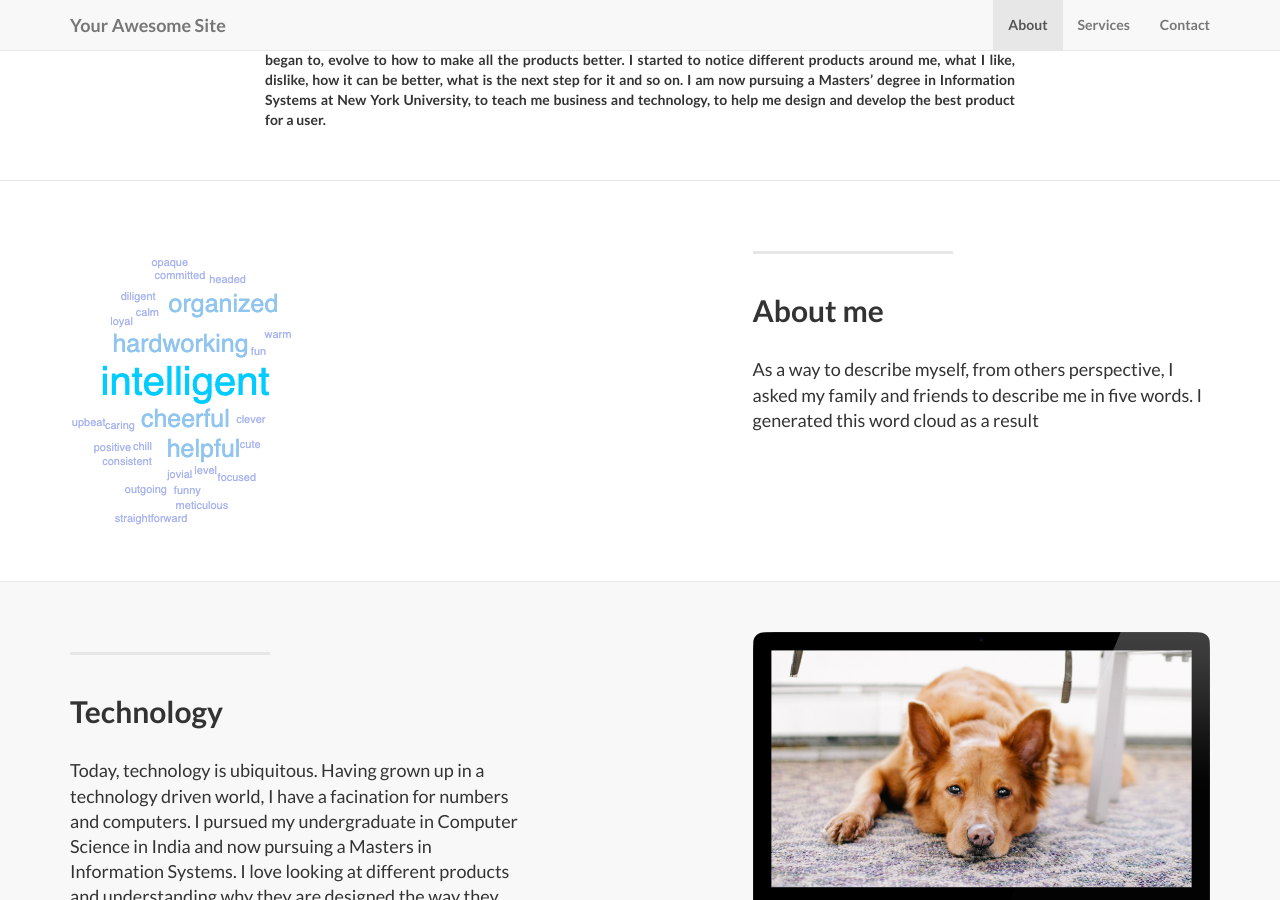
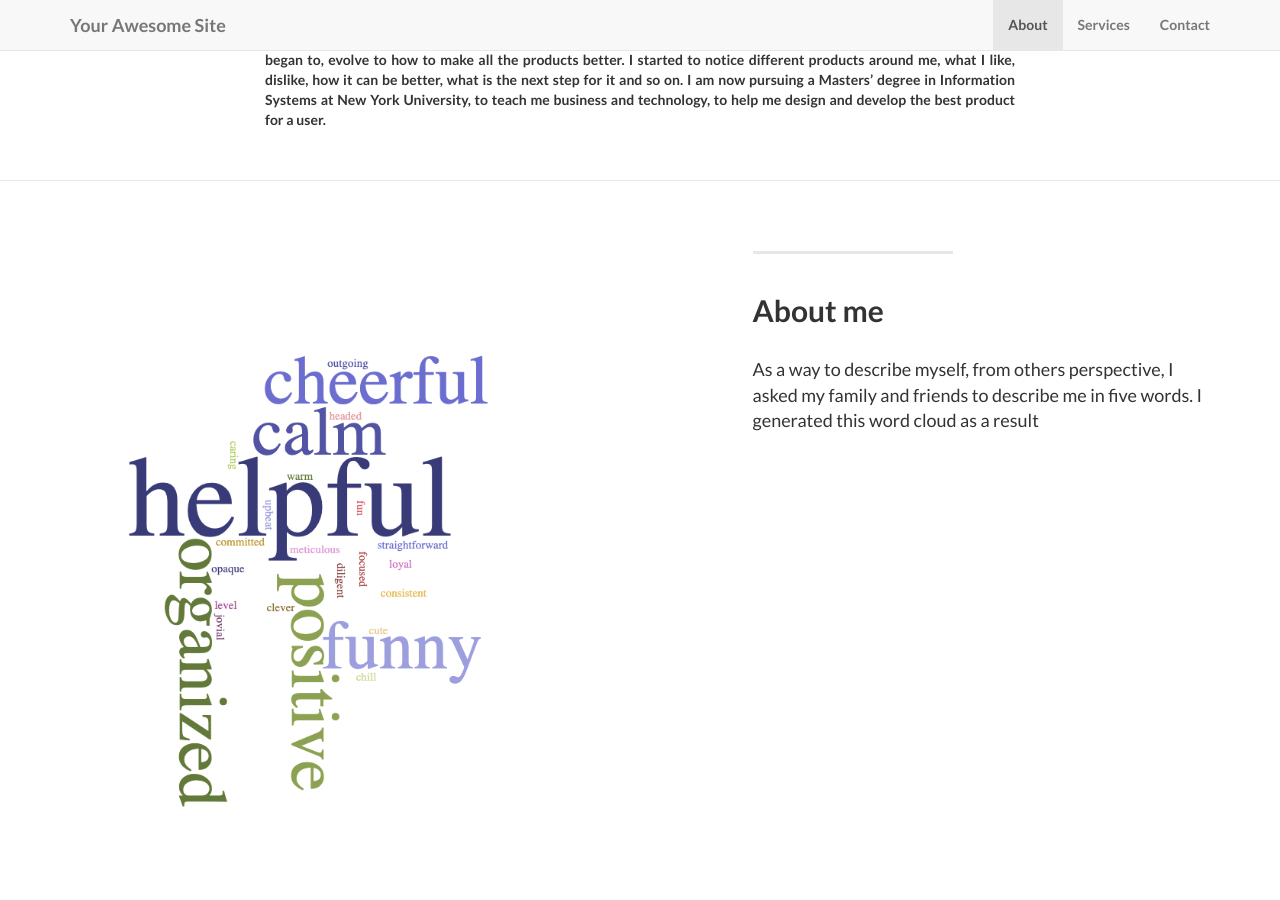
Before and after one commit to NandhithaR/Portfolio, a Jekyll site: the page built from index.html, in a window 1280 px wide and 900 px high, scrolled down 867 px. Built offline with Jekyll 4.4.1, drawn with Linux system fonts in a browser that asks for light colours; nearby versions of some CDN libraries; library files that are not in the unit come from our copies.

Commit message:
word cloud

```diff
--- a/_posts/2014-09-21-services-1.markdown
+++ b/_posts/2014-09-21-services-1.markdown
@@ -1,6 +1,6 @@
 ---
 layout: default
-img: wordcloud.png
+img: chart.png
 category: Services
 title: About me
 description: |
```
Also changed, not shown: img/services/chart.png (added).
